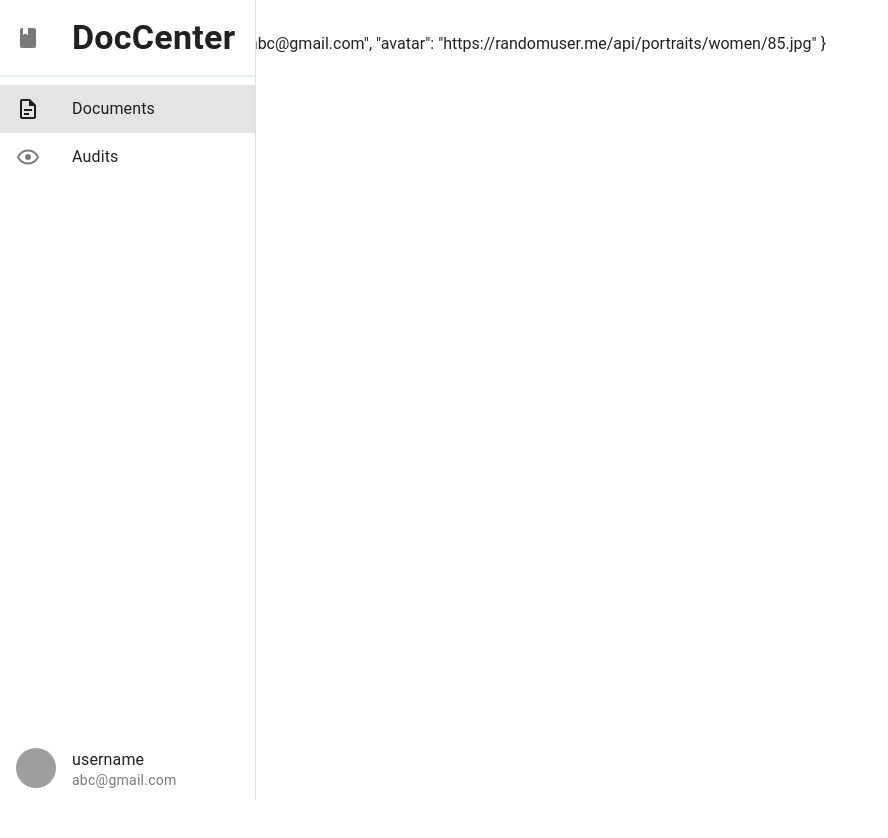
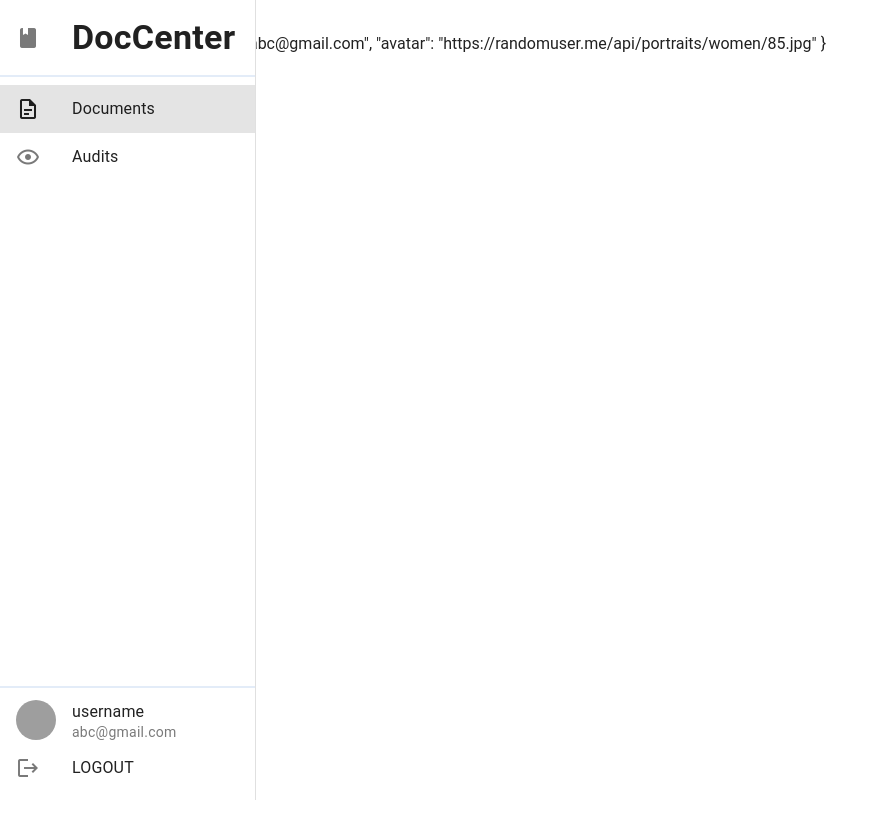
Before and after one commit to NYCU-CloudNativeTeam/DocumentSystem, a Vue app in the folder frontend/: page / in a window 1280 px wide. Shown: the top 838 px of the page, without its empty margins (0-888 px from the left). Built offline with nearby package versions, Linux system fonts and the light colour scheme; grey boxes are pictures that could not be loaded.

Commit message:
feat: add logout button and make the title clickable in the drawer

```diff
--- a/frontend/src/App.vue
+++ b/frontend/src/App.vue
@@ -12,7 +12,7 @@ const userStore = useUserStore()
     <v-navigation-drawer expand-on-hover rail permanent>
       <template v-slot:prepend>
         <v-list>
-          <v-list-item prepend-icon="mdi-book">
+          <v-list-item prepend-icon="mdi-book" @click="this.$router.push('/')">
             <v-list-item-title class="text-h4 font-weight-bold">DocCenter</v-list-item-title>
           </v-list-item>
         </v-list>
@@ -29,6 +29,7 @@ const userStore = useUserStore()
         </v-list-item>
       </v-list>
       <template v-slot:append>
+        <v-divider thickness="2" color="primary"></v-divider>
         <v-list>
           <v-list-item
             :prepend-avatar="userStore.user.avatar"
@@ -36,6 +37,8 @@ const userStore = useUserStore()
             :title="userStore.user.name"
           >
           </v-list-item>
+          <v-list-item prepend-icon="mdi-logout" @click="console.log('logout')" title="LOGOUT">
+          </v-list-item>
         </v-list>
       </template>
     </v-navigation-drawer>
```
